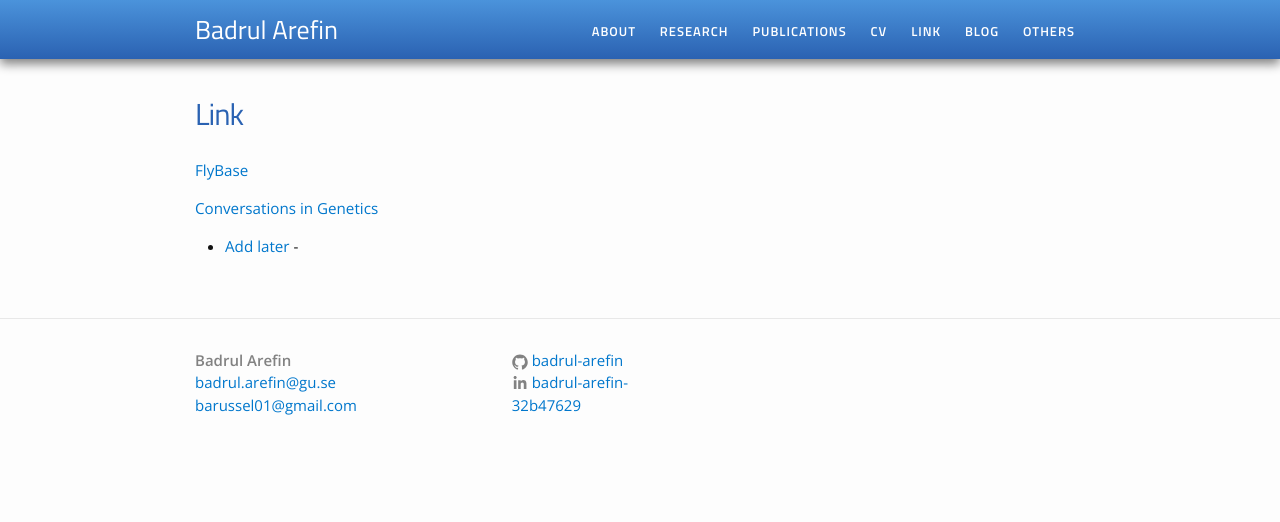
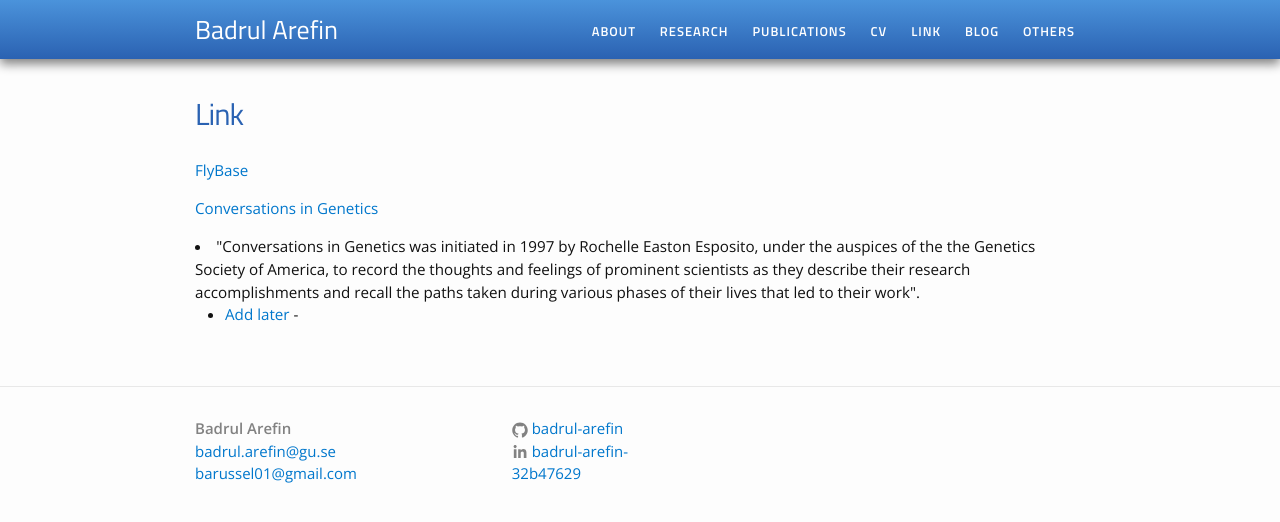
Before and after one commit to Badrul-Arefin/badrul-arefin.github.io, a Jekyll site: the page built from link.md, in a window 1280 px wide. Shown: the top 522 px of the page. Built offline with Jekyll 4.4.1, drawn with Linux system fonts in a browser that asks for light colours.

Commit message:
Update link.md

```diff
--- a/link.md
+++ b/link.md
@@ -6,6 +6,7 @@ title: Link
 <a href="http://flybase.org/">FlyBase</a><br>
 
 <a href="http://www.genestory.org/projectDev.html">Conversations in Genetics</a><br>
+<li> "Conversations in Genetics was initiated in 1997 by Rochelle Easton Esposito, under the auspices of the the Genetics Society of America, to record the thoughts and feelings of prominent scientists as they describe their research accomplishments and recall the paths taken during various phases of their lives that led to their work".
 
 
 
```
